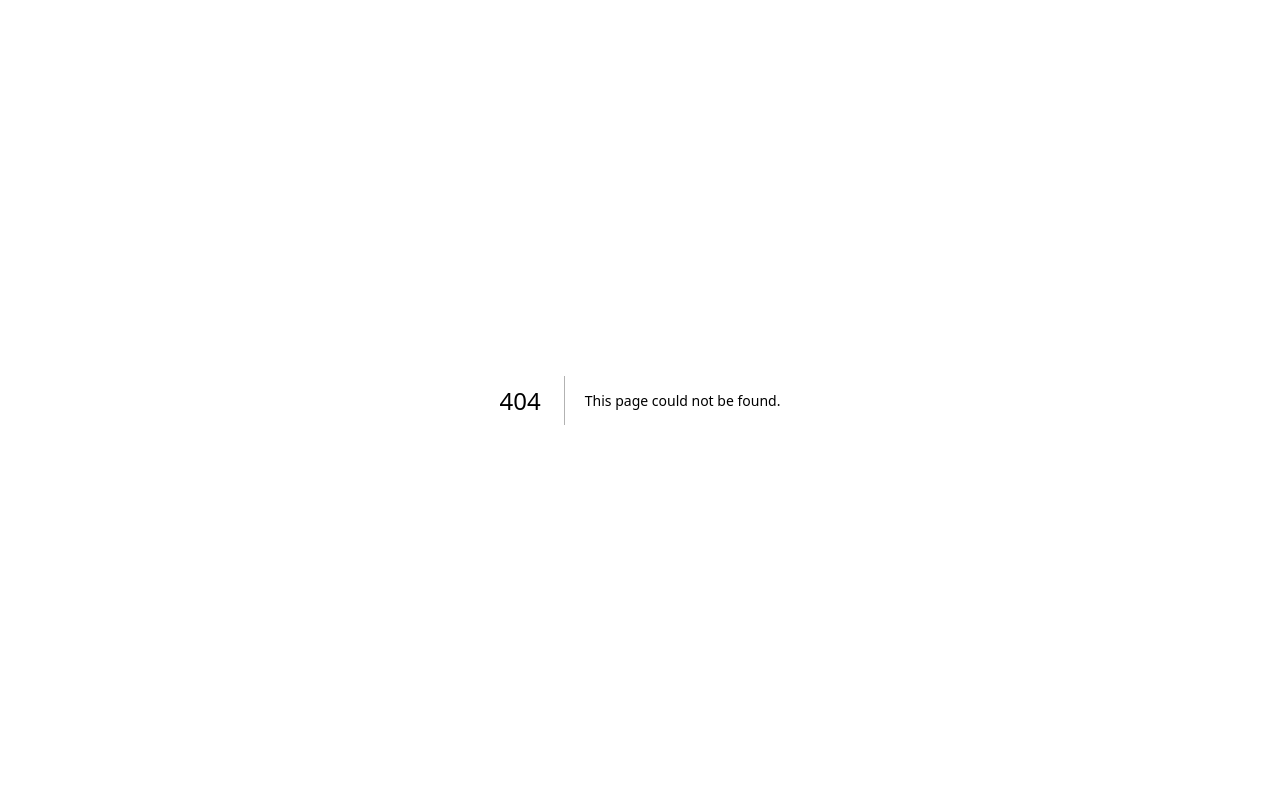
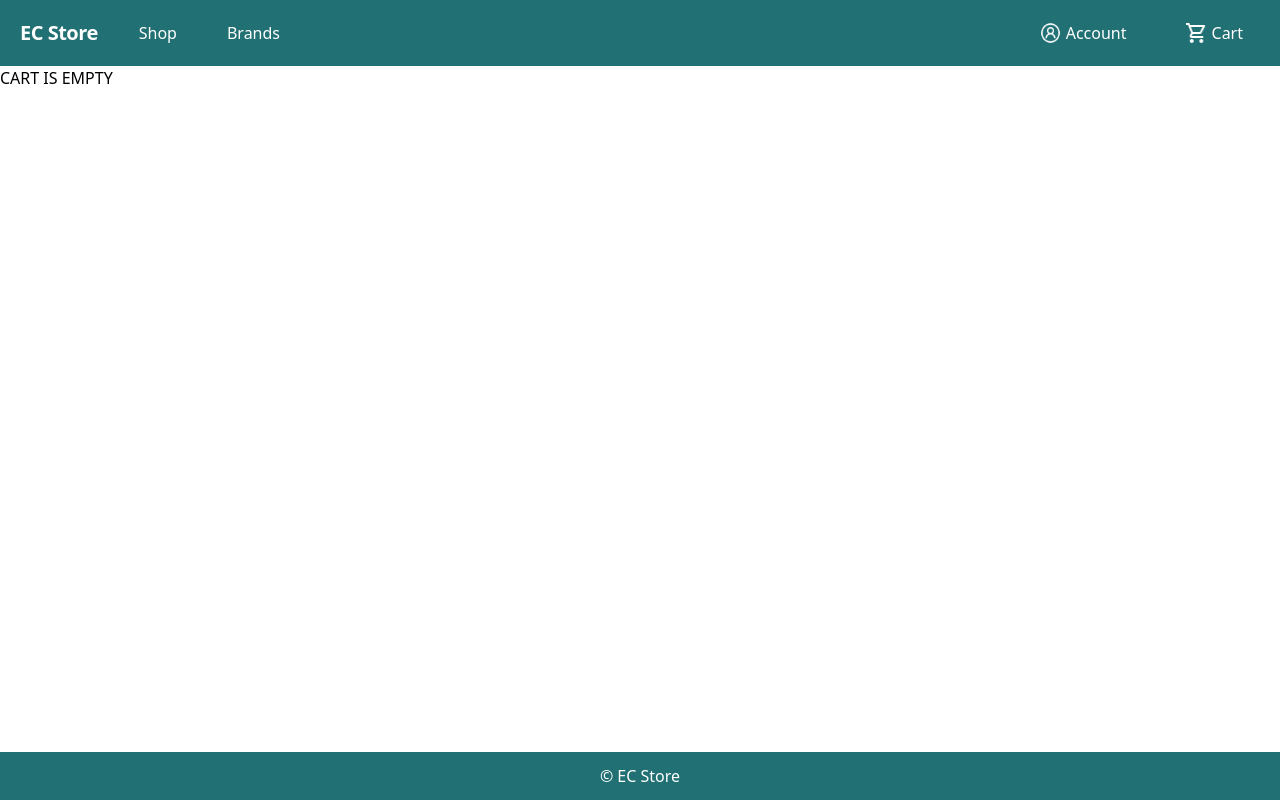
Before and after one commit to rmassey95/nextjs-computer-store, a Next.js app: page /cart in a window 1280 px wide. Before the commit this address had no page. Built offline with nearby package versions, Linux system fonts and the light colour scheme.

Commit message:
Change from anchor tag to next/link tags and update redux store code

```diff
--- a/components/brandItems.js
+++ b/components/brandItems.js
@@ -1,4 +1,5 @@
 import Image from "next/image";
+import Link from "next/link";
 
 const BrandItems = ({ items }) => {
   return (
@@ -18,7 +19,7 @@ const BrandItems = ({ items }) => {
               key={item._id}
               className="bg-white p-4 border border-slate-300 rounded my-4"
             >
-              <a href={`/item/${item._id}`}>
+              <Link href={`/item/${item._id}`}>
                 <Image
                   className="self-center"
                   src={item.img}
@@ -40,7 +41,7 @@ const BrandItems = ({ items }) => {
                     <p className="text-green-500">Lots in stock!</p>
                   )}
                 </div>
-              </a>
+              </Link>
             </div>
           );
         })}
--- a/components/categoryItems.js
+++ b/components/categoryItems.js
@@ -1,4 +1,5 @@
 import Image from "next/image";
+import Link from "next/link";
 
 const CategoryItems = ({ items }) => {
   return (
@@ -18,7 +19,7 @@ const CategoryItems = ({ items }) => {
               key={item._id}
               className="bg-white p-4 border border-slate-300 rounded my-4"
             >
-              <a href={`/item/${item._id}`}>
+              <Link href={`/item/${item._id}`}>
                 <Image
                   className="self-center"
                   src={item.img}
@@ -40,7 +41,7 @@ const CategoryItems = ({ items }) => {
                     <p className="text-green-500">Lots in stock!</p>
                   )}
                 </div>
-              </a>
+              </Link>
             </div>
           );
         })}
--- a/components/displayAllBrands.js
+++ b/components/displayAllBrands.js
@@ -1,4 +1,5 @@
 import Image from "next/image";
+import Link from "next/link";
 
 const DisplayAllItems = ({ brands }) => {
   return (
@@ -10,7 +11,7 @@ const DisplayAllItems = ({ brands }) => {
         <div className="grid grid-cols-4 p-5 bg-lightBeige rounded-lg gap-3 mb-8">
           {brands.map((brand) => {
             return (
-              <a
+              <Link
                 href={`/brand/${brand._id}`}
                 key={brand._id}
                 className="bg-white p-4 border border-slate-300 flex flex-col rounded"
@@ -29,7 +30,7 @@ const DisplayAllItems = ({ brands }) => {
                 <div className="mt-2 text-gray-700 text-sm">
                   {brand.overview}
                 </div>
-              </a>
+              </Link>
             );
           })}
         </div>
--- a/components/displayAllItems.js
+++ b/components/displayAllItems.js
@@ -1,4 +1,5 @@
 import Image from "next/image";
+import Link from "next/link";
 
 const DisplayAllItems = ({ items, categories }) => {
   return (
@@ -14,7 +15,7 @@ const DisplayAllItems = ({ items, categories }) => {
                 key={category._id}
                 className="bg-white p-4 border border-slate-300 flex flex-col rounded w-96"
               >
-                <a href={`/category/${category._id}`}>
+                <Link href={`/category/${category._id}`}>
                   <Image
                     className="self-center"
                     src={category.img}
@@ -28,7 +29,7 @@ const DisplayAllItems = ({ items, categories }) => {
                   <div className="mt-2 text-gray-700 text-sm">
                     {category.overview}
                   </div>
-                </a>
+                </Link>
               </div>
             );
           })}
@@ -41,7 +42,7 @@ const DisplayAllItems = ({ items, categories }) => {
         <div className="grid grid-cols-4 p-5 bg-lightBeige rounded-lg gap-3 mb-8">
           {items.map((item) => {
             return (
-              <a
+              <Link
                 href={`/item/${item._id}`}
                 key={item._id}
                 className="bg-white p-4 border border-slate-300 flex flex-col rounded"
@@ -58,7 +59,7 @@ const DisplayAllItems = ({ items, categories }) => {
                   {item.name}
                 </div>
                 <div className="mt-2 italic font-semibold">${item.price}</div>
-              </a>
+              </Link>
             );
           })}
         </div>
--- /dev/null
+++ b/components/displayCart.js
@@ -0,0 +1,16 @@
+import { useSelector, useDispatch } from "react-redux";
+
+const DisplayCart = () => {
+  const cart = useSelector((state) => state.cart);
+  console.log(cart);
+
+  const dispatch = useDispatch();
+
+  return (
+    <div>
+      {cart.length === 0 ? <h1>CART IS EMPTY</h1> : <div>CART ITEMS</div>}
+    </div>
+  );
+};
+
+export default DisplayCart;
--- a/components/displayItem.js
+++ b/components/displayItem.js
@@ -1,5 +1,7 @@
 import Image from "next/image";
 import Link from "next/link";
+import { useDispatch } from "react-redux";
+import { addToCart } from "../redux/cart.slice";
 
 const DisplayItem = ({ item, reviews }) => {
   const formatDate = (dateStr) => {
@@ -60,6 +62,8 @@ const DisplayItem = ({ item, reviews }) => {
     return rating;
   };
 
+  const dispatch = useDispatch();
+
   return (
     <div className="flex justify-center">
       <div className="p-1 flex-wrap w-1/2 mt-8 mx-8 bg-lightBeige rounded p-5 justify-center mb-8">
@@ -92,7 +96,10 @@ const DisplayItem = ({ item, reviews }) => {
                   <h4>No ratings given yet</h4>
                 )}
               </div>
-              <button className="ml-8 bg-turq hover:bg-lightTurq text-white font-bold py-2 px-4 rounded">
+              <button
+                onClick={() => dispatch(addToCart(item))}
+                className="ml-8 bg-turq hover:bg-lightTurq text-white font-bold py-2 px-4 rounded"
+              >
                 Add to Cart
               </button>
             </div>
--- a/components/navbar.js
+++ b/components/navbar.js
@@ -1,15 +1,16 @@
 import Image from "next/image";
 import accountIcon from "../public/icons8-user.png";
 import shoppingCartIcon from "../public/icons8-shopping-cart.png";
+import Link from "next/link";
 
 const Navbar = () => {
   return (
     <div className="w-100 bg-turq">
       <nav className="flex items-center justify-between p-1 flex-wrap max-w-screen-xl mx-auto">
         <div className="flex items-center flex-shrink-0 text-white mr-6 ml-4">
-          <a href="/" className="font-semibold text-xl tracking-tight">
+          <Link href="/" className="font-semibold text-xl tracking-tight">
             EC Store
-          </a>
+          </Link>
         </div>
         <div className="block lg:hidden">
           <button className="flex items-center px-3 py-2 border rounded text-teal-200 border-teal-400 hover:text-white hover:border-white">
@@ -25,21 +26,21 @@ const Navbar = () => {
         </div>
         <div className="w-full block flex-grow lg:flex lg:items-center lg:w-auto">
           <div className="lg:flex-grow">
-            <a
+            <Link
               href="/"
               className="block mt-4 lg:inline-block lg:mt-0 p-4 border border-turq text-white hover:border-white rounded mr-4 "
             >
               Shop
-            </a>
-            <a
+            </Link>
+            <Link
               href="/brands"
               className="block mt-4 lg:inline-block lg:mt-0 p-4 border border-turq text-white hover:border-white rounded"
             >
               Brands
-            </a>
+            </Link>
           </div>
           <div className="flex">
-            <a
+            <Link
               href="/"
               className="block mt-4 lg:flex lg:mt-0 p-4 border border-turq text-white hover:border-white rounded mr-6"
             >
@@ -51,9 +52,9 @@ const Navbar = () => {
                 width={23}
               />
               Account
-            </a>
-            <a
-              href="/"
+            </Link>
+            <Link
+              href="/cart"
               className="block mt-4 lg:flex lg:mt-0 p-4 border border-turq text-white hover:border-white rounded rounded mr-4"
             >
               <Image
@@ -64,7 +65,7 @@ const Navbar = () => {
                 width={23}
               />
               Cart
-            </a>
+            </Link>
           </div>
         </div>
       </nav>
--- a/package.json
+++ b/package.json
@@ -23,11 +23,15 @@
   },
   "homepage": "https://github.com/rmassey95/nextjs-computer-store#readme",
   "dependencies": {
+    "@reduxjs/toolkit": "^1.9.3",
     "dotenv": "^16.0.3",
     "mongoose": "^6.9.3",
     "next": "^13.1.6",
     "react": "^18.2.0",
     "react-dom": "^18.2.0",
+    "react-redux": "^8.0.5",
+    "react-router-dom": "^6.9.0",
+    "redux-persist": "^6.0.0",
     "swr": "^2.0.3"
   },
   "devDependencies": {
--- a/pages/_app.js
+++ b/pages/_app.js
@@ -1,5 +1,11 @@
 import "../css/globals.css";
+import { Provider } from "react-redux";
+import store from "../redux/store";
 
 export default function MyApp({ Component, pageProps }) {
-  return <Component {...pageProps} />;
+  return (
+    <Provider store={store}>
+      <Component {...pageProps} />
+    </Provider>
+  );
 }
--- /dev/null
+++ b/pages/cart.js
@@ -0,0 +1,16 @@
+import Head from "next/head";
+import Layout from "../components/layout";
+import DisplayCart from "../components/displayCart";
+
+export default function Cart() {
+  return (
+    <>
+      <Layout>
+        <Head>
+          <title>EC Store Site Cart</title>
+        </Head>
+        <DisplayCart />
+      </Layout>
+    </>
+  );
+}
--- /dev/null
+++ b/redux/cart.slice.js
@@ -0,0 +1,43 @@
+import { createSlice } from "@reduxjs/toolkit";
+
+const cartSlice = createSlice({
+  name: "cart",
+  initialState: [],
+  reducers: {
+    addToCart: (state, action) => {
+      console.log(action.payload);
+      const itemExists = state.find((item) => item._id === action.payload._id);
+      if (itemExists) {
+        itemExists.quantity++;
+      } else {
+        state.push({ ...action.payload, quantity: 1 });
+      }
+    },
+    incrementQuantity: (state, action) => {
+      const item = state.find((item) => item._id === action.payload);
+      item.quantity++;
+    },
+    decrementQuantity: (state, action) => {
+      const item = state.find((item) => item._id === action.payload);
+      if (item.quantity === 1) {
+        const index = state.findIndex((item) => item._id === action.payload);
+        state.splice(index, 1);
+      } else {
+        item.quantity--;
+      }
+    },
+    removeFromCart: (state, action) => {
+      const index = state.findIndex((item) => item._id === action.payload);
+      state.splice(index, 1);
+    },
+  },
+});
+
+export const cartReducer = cartSlice.reducer;
+
+export const {
+  addToCart,
+  incrementQuantity,
+  decrementQuantity,
+  removeFromCart,
+} = cartSlice.actions;
--- /dev/null
+++ b/redux/store.js
@@ -0,0 +1,12 @@
+import { configureStore } from "@reduxjs/toolkit";
+import { cartReducer } from "./cart.slice";
+
+const reducer = {
+  cart: cartReducer,
+};
+
+const store = configureStore({
+  reducer,
+});
+
+export default store;
```
Also changed, not shown: 1 other file (tests, documents, lock files or other folders).
